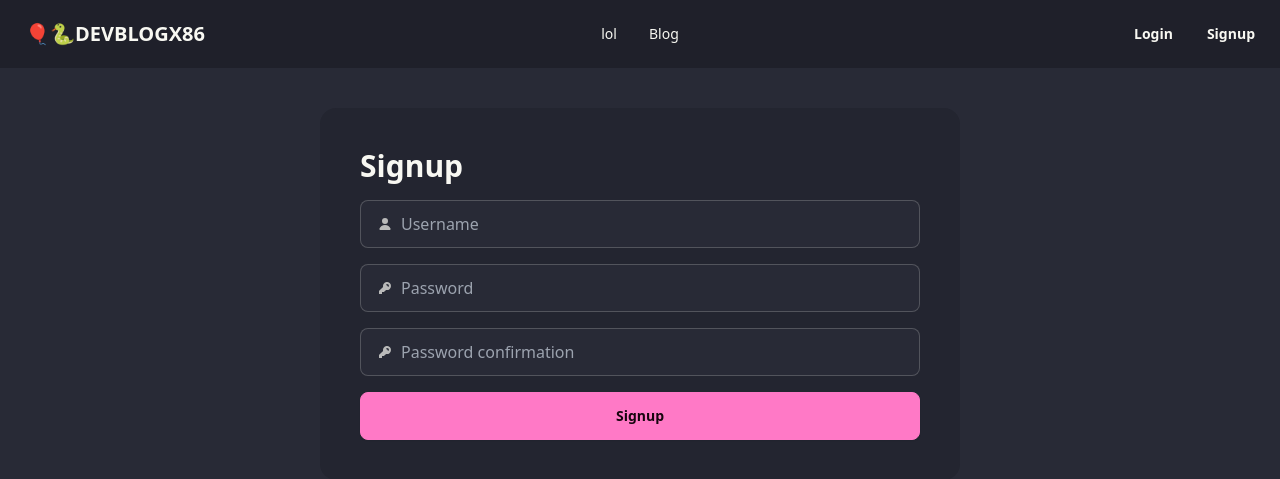
After one commit to Dotpakc/DevBlogX86, a Django app: page /members/signup/ in a window 1280 px wide. The commit adds this page. Shown: the top 479 px of the page. Run offline with Django 5.2, Linux system fonts and the light colour scheme; some libraries are stand-ins or nearby versions.

Commit message:
add profile, author post, templates login, etc

```diff
--- a/apps/blog/forms.py
+++ b/apps/blog/forms.py
@@ -5,4 +5,4 @@ from .models import Post
 class PostForm(forms.ModelForm):
     class Meta:
         model = Post
-        fields = '__all__'
+        fields = ('title', 'content', 'image')
--- a/apps/blog/models.py
+++ b/apps/blog/models.py
@@ -1,7 +1,11 @@
 from django.db import models
+from django.contrib.auth.models import User
+
 
 # Create your models here.
 class Post(models.Model):
+    author = models.ForeignKey(User, on_delete=models.CASCADE, related_name='posts', null=True, blank=True, default=None)
+
     title = models.CharField(max_length=100)
     content = models.TextField()
     image = models.ImageField(upload_to='post_images')
--- a/apps/blog/views.py
+++ b/apps/blog/views.py
@@ -29,5 +29,7 @@ def create_view(request):
     if request.method == 'POST':
         form = PostForm(request.POST, request.FILES)
         if form.is_valid():
-            post = form.save()
+            post = form.save(commit=False)
+            post.author = request.user
+            post.save()
             return redirect('blog:detail' , post_id=post.id)
--- /dev/null
+++ b/apps/members/templates/members/signup.html
@@ -0,0 +1,32 @@
+{% extends 'base.html' %}
+
+{% block title %}Signup Page{% endblock %}
+
+{% block content %}
+
+<div class="flex justify-center items-center my-10 ">
+    <div class="w-1/2 bg-base-200 p-10 rounded-box">
+        <h1 class="text-3xl font-bold mb-4">Signup</h1>
+        <form method="post">
+            {% csrf_token %}
+            <div class="grid grid-cols-1 gap-4">
+                <label class="input input-bordered flex items-center gap-2">
+                    <svg xmlns="http://www.w3.org/2000/svg" viewBox="0 0 16 16" fill="currentColor" class="w-4 h-4 opacity-70"><path d="M8 8a3 3 0 1 0 0-6 3 3 0 0 0 0 6ZM12.735 14c.618 0 1.093-.561.872-1.139a6.002 6.002 0 0 0-11.215 0c-.22.578.254 1.139.872 1.139h9.47Z" /></svg>
+                    <input type="text" class="grow" placeholder="Username" name="username"/>
+                  </label>
+                <label class="input input-bordered flex items-center gap-2">
+                    <svg xmlns="http://www.w3.org/2000/svg" viewBox="0 0 16 16" fill="currentColor" class="w-4 h-4 opacity-70"><path fill-rule="evenodd" d="M14 6a4 4 0 0 1-4.899 3.899l-1.955 1.955a.5.5 0 0 1-.353.146H5v1.5a.5.5 0 0 1-.5.5h-2a.5.5 0 0 1-.5-.5v-2.293a.5.5 0 0 1 .146-.353l3.955-3.955A4 4 0 1 1 14 6Zm-4-2a.75.75 0 0 0 0 1.5.5.5 0 0 1 .5.5.75.75 0 0 0 1.5 0 2 2 0 0 0-2-2Z" clip-rule="evenodd" /></svg>
+                    <input type="password" class="grow" name="password1" placeholder="Password"/>
+                </label>
+                <label class="input input-bordered flex items-center gap-2">
+                    <svg xmlns="http://www.w3.org/2000/svg" viewBox="0 0 16 16" fill="currentColor" class="w-4 h-4 opacity-70"><path fill-rule="evenodd" d="M14 6a4 4 0 0 1-4.899 3.899l-1.955 1.955a.5.5 0 0 1-.353.146H5v1.5a.5.5 0 0 1-.5.5h-2a.5.5 0 0 1-.5-.5v-2.293a.5.5 0 0 1 .146-.353l3.955-3.955A4 4 0 1 1 14 6Zm-4-2a.75.75 0 0 0 0 1.5.5.5 0 0 1 .5.5.75.75 0 0 0 1.5 0 2 2 0 0 0-2-2Z" clip-rule="evenodd" /></svg>
+                    <input type="password" class="grow" name="password1" placeholder="Password confirmation"/>
+                </label>
+
+                <button class="btn btn-primary">Signup</button>
+                </div>
+        </form>
+    </div>
+</div>
+
+{% endblock %}
--- a/apps/members/urls.py
+++ b/apps/members/urls.py
@@ -6,4 +6,7 @@ app_name = 'members'
 
 urlpatterns = [
     path('login/', views.login_view, name='login'),
+    path('logout/', views.logout_view, name='logout'),
+    path('signup/', views.signup_view, name='signup'),
+    path('profile/', views.profile_view, name='profile'),
 ]
--- a/apps/members/views.py
+++ b/apps/members/views.py
@@ -1,9 +1,37 @@
-from django.shortcuts import render
-from django.contrib.auth.forms import AuthenticationForm
-
+from django.shortcuts import render, redirect
+from django.contrib.auth.forms import AuthenticationForm, UserCreationForm
+from django.contrib.auth import login, logout
+from django.contrib.auth.decorators import login_required
 
 
 # Create your views here.
 def login_view(request):
     form = AuthenticationForm()
+    if request.method == 'POST':
+        form = AuthenticationForm(request, request.POST)
+        if form.is_valid():
+            user = form.get_user()
+            login(request, user)
+            return redirect('main:index')
+
     return render(request, 'members/login.html', {'form': form})
+
+@login_required
+def logout_view(request):
+    logout(request)
+    return redirect('main:index')
+
+def signup_view(request):
+    form = UserCreationForm()
+    if request.method == 'POST':
+        form = UserCreationForm(request.POST)
+        if form.is_valid():
+            user = form.save()
+            login(request, user)
+            return redirect('main:index')
+
+    return render(request, 'members/signup.html', {'form': form})
+
+
+def profile_view(request):
+    return render(request, 'members/profile.html')
--- a/core/settings.py
+++ b/core/settings.py
@@ -140,3 +140,5 @@ MEDIA_ROOT = BASE_DIR / 'media'
 # https://docs.djangoproject.com/en/5.0/ref/settings/#default-auto-field
 
 DEFAULT_AUTO_FIELD = 'django.db.models.BigAutoField'
+
+LOGIN_URL = 'members:login'
--- a/templates/_include_blocks/_nav_block.html
+++ b/templates/_include_blocks/_nav_block.html
@@ -3,14 +3,38 @@
     <div class="navbar-start">
       <a class="btn btn-ghost text-xl" href="{% url 'main:index' %}">🎈🐍DEVBLOGX86</a>
     </div>
-    <div class="navbar-center hidden lg:flex">
+    <div class="navbar-center flex">
       <ul class="menu menu-horizontal px-1">
         <li><a href="{% url 'main:lol' %}">lol</a></li>
         <li><a href="{% url 'blog:index' %}">Blog</a></li>
       </ul>
     </div>
-    <div class="navbar-end hidden lg:flex">
-      <a class="btn">Button</a>
+    <div class="navbar-end flex">
+
+
+      {% if user.is_authenticated %}
+      <div class="dropdown dropdown-end">
+        <div tabindex="0" role="button" class="btn btn-ghost btn-circle avatar">
+          <div class="w-10 rounded-full">
+            <img alt="Tailwind CSS Navbar component" src="https://daisyui.com/images/stock/photo-1534528741775-53994a69daeb.jpg" />
+          </div>
+        </div>
+        <ul tabindex="0" class="mt-3 z-[1] p-2 shadow menu menu-sm dropdown-content bg-base-200 rounded-box w-52">
+          <span class="p-2 text-sm text-primary">Hello, <b>{{ user.username }}</b></span>
+          <hr class="my-2 border-base-100">
+          <li>
+            <a class="justify-between" href="{% url 'members:profile' %}">
+              Profile
+              <span class="badge">New</span>
+            </a>
+          </li>
+          <li><a href="{% url 'members:logout' %}">Logout</a></li>
+        </ul>
+      </div>
+      {% else %}
+        <a href="{% url 'members:login' %}" class="btn btn-ghost">Login</a>
+        <a href="{% url 'members:signup' %}" class="btn btn-ghost">Signup</a>
+      {% endif %}
     </div>
     </div>
   </div>
```
Also changed, not shown: apps/members/templates/members/login.html (+22 -6 lines), apps/members/templates/members/profile.html (added, +14 -0 lines), apps/blog/migrations/0002_alter_post_options_post_author.py (added).
